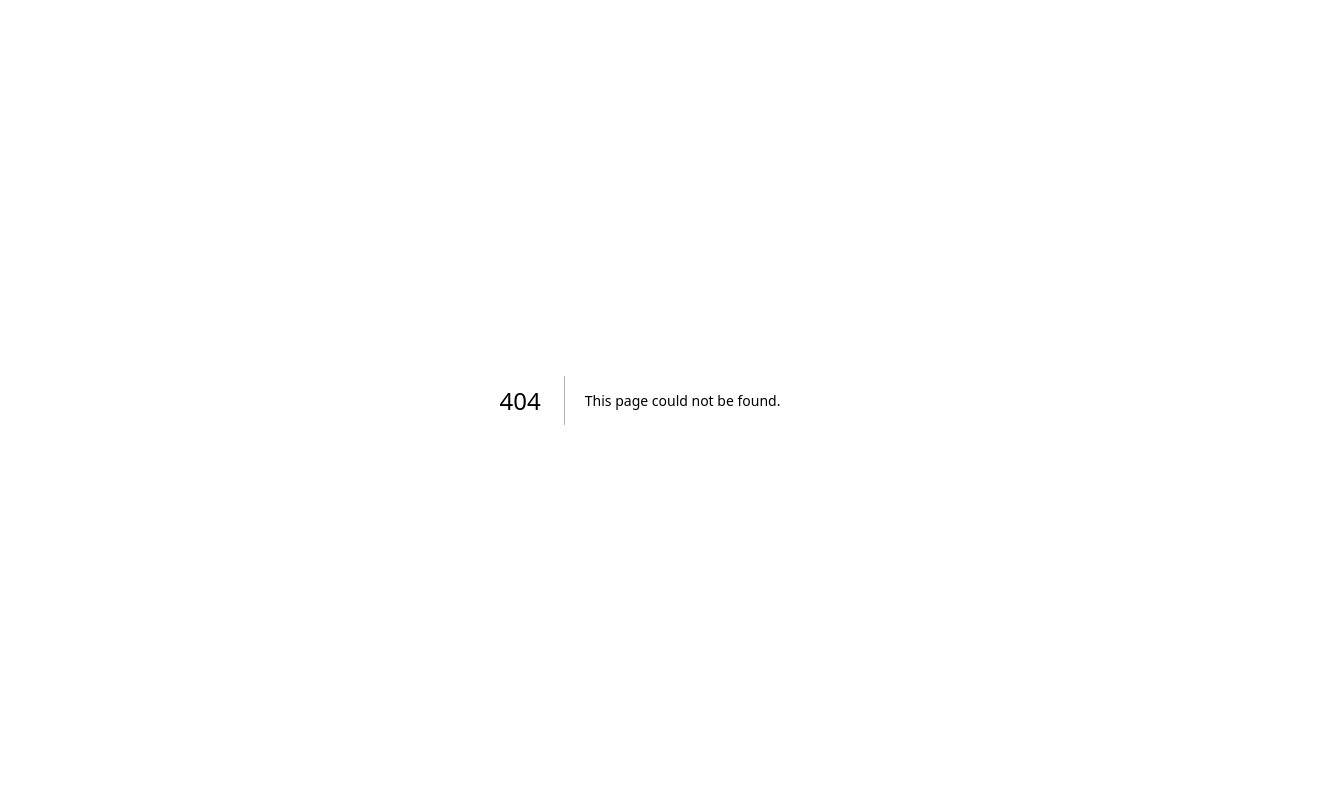
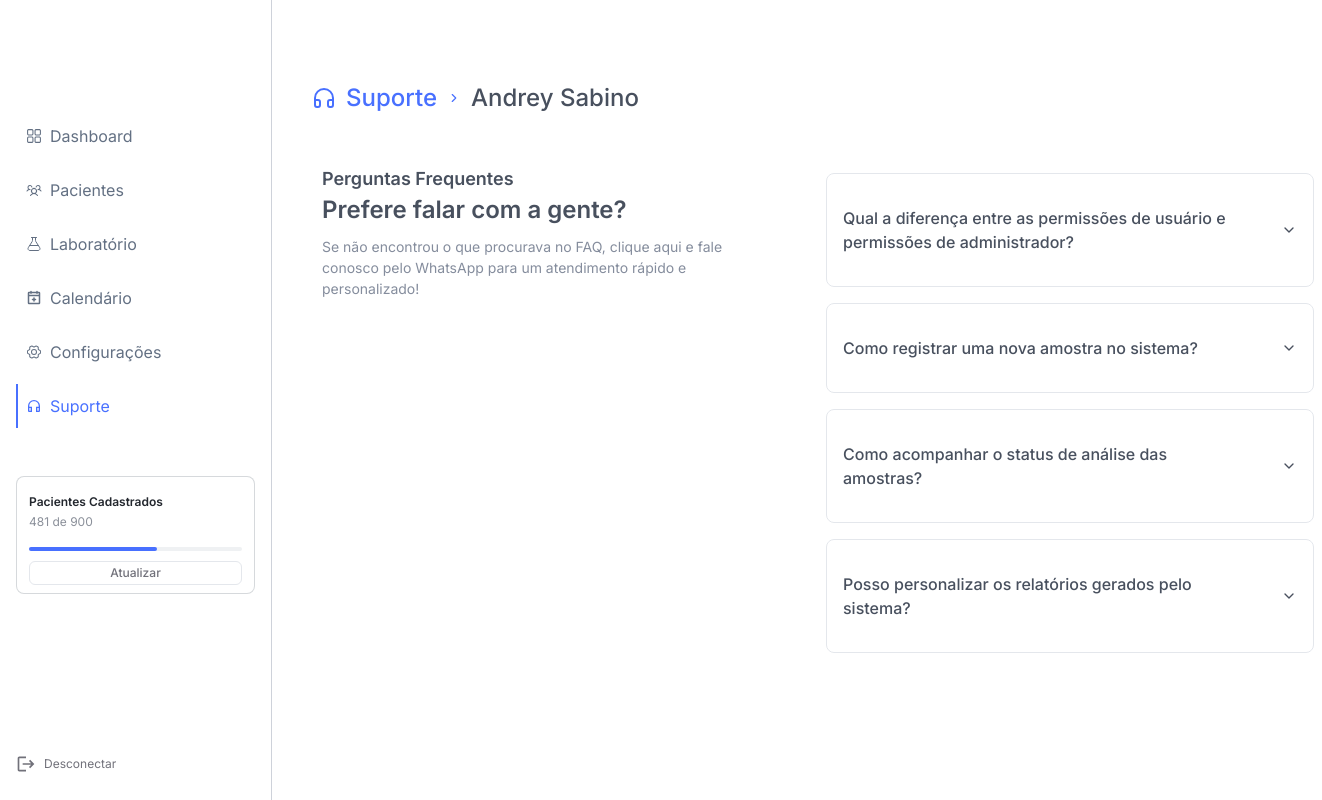
Before and after one commit to six-org/sistema-de-gerenciamento-laboratorial_front-end, a Next.js app: page /suporte in a window 1280 px wide. Before the commit this address had no page. Shown: the whole page, 1322 px wide, since content can reach past the window. Built offline with nearby package versions, Linux system fonts and the light colour scheme; no server answers.

Commit message:
tela de suporte criada

```diff
--- a/package.json
+++ b/package.json
@@ -10,11 +10,12 @@
   },
   "dependencies": {
     "@auth/prisma-adapter": "^2.5.3",
+    "@radix-ui/react-accordion": "^1.2.1",
     "@radix-ui/react-alert-dialog": "^1.1.1",
     "@radix-ui/react-avatar": "^1.1.0",
-    "@radix-ui/react-select": "^2.1.1",
     "@radix-ui/react-popover": "^1.1.1",
     "@radix-ui/react-progress": "^1.1.0",
+    "@radix-ui/react-select": "^2.1.1",
     "@radix-ui/react-slot": "^1.1.0",
     "@radix-ui/react-tabs": "^1.1.0",
     "badge-maker": "^4.0.0",
--- /dev/null
+++ b/src/app/suporte/page.tsx
@@ -0,0 +1,106 @@
+import { HeadphonesIcon } from "lucide-react";
+import NavegacaoUser from "../../../components/navegacaoUser";
+import { Breadcrumb, BreadcrumbItem, BreadcrumbLink, BreadcrumbList, BreadcrumbSeparator } from "@/components/ui/breadcrumb";
+import { Accordion } from "@radix-ui/react-accordion";
+import { AccordionContent, AccordionItem, AccordionTrigger } from "@/components/ui/accordion";
+import { Button } from "react-day-picker";
+
+const Suporte = () => {
+  return (
+    <>
+      <div className="grid grid-cols-[17rem_1fr_23.75rem]">
+        <NavegacaoUser />
+
+        <div className="flex flex-col">
+          <Breadcrumb className="mt-[74px] ml-[40px] py-3">
+            <BreadcrumbList>
+              <BreadcrumbItem>
+                <BreadcrumbLink
+                  href="/pacientes"
+                  className="font-medium text-[1.5rem] flex gap-[0.625rem] items-center text-primary-pure"
+                >
+                  <HeadphonesIcon />
+                  Suporte
+                </BreadcrumbLink>
+              </BreadcrumbItem>
+              <BreadcrumbSeparator className="text-primary-pure" />
+              <BreadcrumbItem>
+                <BreadcrumbLink className="font-medium text-[1.5rem] text-[#48505E]">
+                  Andrey Sabino
+                </BreadcrumbLink>
+              </BreadcrumbItem>
+            </BreadcrumbList>
+          </Breadcrumb>
+
+
+          <div className="absolute w-[1000px] h-[625px] mt-[121px] ml-[50px] flex justify-between">
+
+            <div className="mt-[2.75rem] w-[430px] h-[188px]">
+                <p className="text-[18px] font-semibold text-[#48505E]">Perguntas Frequentes</p>
+                <div className="h-[88px]">
+                    <p className="text-[24px] font-semibold text-[#48505E]">Prefere falar com a gente?</p>
+                    <p className="text-[14px] text-[#858D9D] mt-2">Se não encontrou o que procurava no FAQ, clique aqui e fale conosco pelo WhatsApp para um atendimento rápido e personalizado!</p>
+                </div>
+           </div>
+
+           <div className="mt-[2.75rem] w-[504px]">
+            <Accordion type="single" collapsible className="space-y-4 max-h-[500px] overflow-auto p-2">
+                <AccordionItem value="item-1" className="border rounded-lg border-[#E4E7EC] text-[#48505E] p-4">
+                    <AccordionTrigger><p className="max-w-[400px] text-start">Qual a diferença entre as permissões de usuário e permissões de administrador?</p></AccordionTrigger>
+                    <AccordionContent className="text-[#858D9D]">
+                    <hr className="text-[#E4E7EC] mb-4" />
+                    As permissões de usuário geralmente incluem acesso às funcionalidades básicas, como visualização de amostras, inserção de dados e emissão de relatórios simples. Esses usuários têm permissões limitadas para modificar as configurações do sistema ou fazer alterações em dados críticos.
+                    Já os administradores têm acesso total ao sistema, podendo gerenciar usuários, modificar configurações avançadas, alterar fluxos de trabalho e ajustar permissões de acesso de outros usuários. Administradores também podem gerar relatórios completos e configurar integrações com outros sistemas.
+                    </AccordionContent>
+                </AccordionItem>
+
+                <AccordionItem value="item-2" className="border rounded-lg border-[#E4E7EC] text-[#48505E] p-4">
+                    <AccordionTrigger><p className="max-w-[400px] text-start">Como registrar uma nova amostra no sistema?</p></AccordionTrigger>
+                    <AccordionContent className="text-[#858D9D]">
+                    <hr className="text-[#E4E7EC] mb-4" />
+                    Texto aqui
+                    </AccordionContent>
+                </AccordionItem>
+
+                <AccordionItem value="item-3" className="border rounded-lg border-[#E4E7EC] text-[#48505E] p-4">
+                    <AccordionTrigger><p className="max-w-[400px] text-start">Como acompanhar o status de análise das amostras?</p></AccordionTrigger>
+                    <AccordionContent className="text-[#858D9D]">
+                    <hr className="text-[#E4E7EC] mb-4" />
+                    Texto aqui
+                    </AccordionContent>
+                </AccordionItem>
+
+                <AccordionItem value="item-4" className="border rounded-lg border-[#E4E7EC] text-[#48505E] p-4">
+                    <AccordionTrigger><p className="max-w-[400px] text-start">Posso personalizar os relatórios gerados pelo sistema?</p></AccordionTrigger>
+                    <AccordionContent className="text-[#858D9D]">
+                    <hr className="text-[#E4E7EC] mb-4" />
+                    Texto aqui
+                    </AccordionContent>
+                </AccordionItem>
+
+                <AccordionItem value="item-5" className="border rounded-lg border-[#E4E7EC] text-[#48505E] p-4">
+                    <AccordionTrigger><p className="max-w-[400px] text-start">O sistema de gerenciamento laboratorial permite integração com equipamentos de laboratório?</p></AccordionTrigger>
+                    <AccordionContent className="text-[#858D9D]">
+                    <hr className="text-[#E4E7EC] mb-4" />
+                    Texto aqui
+                    </AccordionContent>
+                </AccordionItem>
+
+                <AccordionItem value="item-6" className="border rounded-lg border-[#E4E7EC] text-[#48505E] p-4">
+                    <AccordionTrigger><p className="max-w-[400px] text-start">Como acessar o suporte técnico em caso de problemas?</p></AccordionTrigger>
+                    <AccordionContent className="text-[#858D9D]">
+                    <hr className="text-[#E4E7EC] mb-4" />
+                    Texto aqui
+                    </AccordionContent>
+                </AccordionItem>
+                </Accordion>
+            </div>
+
+          </div>
+        </div>
+      </div>
+    </>
+  );
+};
+
+export default Suporte;
--- /dev/null
+++ b/src/components/ui/accordion.tsx
@@ -0,0 +1,58 @@
+"use client"
+
+import * as React from "react"
+import * as AccordionPrimitive from "@radix-ui/react-accordion"
+import { ChevronDown } from "lucide-react"
+
+import { cn } from "@/lib/utils"
+
+const Accordion = AccordionPrimitive.Root
+
+const AccordionItem = React.forwardRef<
+  React.ElementRef<typeof AccordionPrimitive.Item>,
+  React.ComponentPropsWithoutRef<typeof AccordionPrimitive.Item>
+>(({ className, ...props }, ref) => (
+  <AccordionPrimitive.Item
+    ref={ref}
+    className={cn("border-b", className)}
+    {...props}
+  />
+))
+AccordionItem.displayName = "AccordionItem"
+
+const AccordionTrigger = React.forwardRef<
+  React.ElementRef<typeof AccordionPrimitive.Trigger>,
+  React.ComponentPropsWithoutRef<typeof AccordionPrimitive.Trigger>
+>(({ className, children, ...props }, ref) => (
+  <AccordionPrimitive.Header className="flex">
+    <AccordionPrimitive.Trigger
+      ref={ref}
+      className={cn(
+        "flex flex-1 items-center justify-between py-4 font-medium transition-all hover:underline [&[data-state=open]>svg]:rotate-180",
+        className
+      )}
+      {...props}
+    >
+      {children}
+      <ChevronDown className="h-4 w-4 shrink-0 transition-transform duration-200" />
+    </AccordionPrimitive.Trigger>
+  </AccordionPrimitive.Header>
+))
+AccordionTrigger.displayName = AccordionPrimitive.Trigger.displayName
+
+const AccordionContent = React.forwardRef<
+  React.ElementRef<typeof AccordionPrimitive.Content>,
+  React.ComponentPropsWithoutRef<typeof AccordionPrimitive.Content>
+>(({ className, children, ...props }, ref) => (
+  <AccordionPrimitive.Content
+    ref={ref}
+    className="overflow-hidden text-sm transition-all data-[state=closed]:animate-accordion-up data-[state=open]:animate-accordion-down"
+    {...props}
+  >
+    <div className={cn("pb-4 pt-0", className)}>{children}</div>
+  </AccordionPrimitive.Content>
+))
+
+AccordionContent.displayName = AccordionPrimitive.Content.displayName
+
+export { Accordion, AccordionItem, AccordionTrigger, AccordionContent }
--- a/tailwind.config.ts
+++ b/tailwind.config.ts
@@ -11,68 +11,94 @@ const config = {
   prefix: "",
   theme: {
   	container: {
-      center: true,
-      padding: "2rem",
+  		center: 'true',
+  		padding: '2rem',
   		screens: {
-        "2xl": "1400px",
-      },
+  			'2xl': '1400px'
+  		}
   	},
   	extend: {
   		colors: {
-        border: "hsl(var(--border))",
-        input: "hsl(var(--input))",
-        ring: "hsl(var(--ring))",
-        background: "hsl(var(--background))",
-        foreground: "hsl(var(--foreground))",
+  			border: 'hsl(var(--border))',
+  			input: 'hsl(var(--input))',
+  			ring: 'hsl(var(--ring))',
+  			background: 'hsl(var(--background))',
+  			foreground: 'hsl(var(--foreground))',
   			primary: {
-          DEFAULT: "hsl(var(--primary))",
-          foreground: "hsl(var(--primary-foreground))",
+  				DEFAULT: 'hsl(var(--primary))',
+  				foreground: 'hsl(var(--primary-foreground))'
   			},
   			secondary: {
-          DEFAULT: "hsl(var(--secondary))",
-          foreground: "hsl(var(--secondary-foreground))",
+  				DEFAULT: 'hsl(var(--secondary))',
+  				foreground: 'hsl(var(--secondary-foreground))'
   			},
   			destructive: {
-          DEFAULT: "hsl(var(--destructive))",
-          foreground: "hsl(var(--destructive-foreground))",
+  				DEFAULT: 'hsl(var(--destructive))',
+  				foreground: 'hsl(var(--destructive-foreground))'
   			},
   			muted: {
-          DEFAULT: "hsl(var(--muted))",
-          foreground: "hsl(var(--muted-foreground))",
+  				DEFAULT: 'hsl(var(--muted))',
+  				foreground: 'hsl(var(--muted-foreground))'
   			},
   			accent: {
-          DEFAULT: "hsl(var(--accent))",
-          foreground: "hsl(var(--accent-foreground))",
+  				DEFAULT: 'hsl(var(--accent))',
+  				foreground: 'hsl(var(--accent-foreground))'
   			},
   			popover: {
-          DEFAULT: "hsl(var(--popover))",
-          foreground: "hsl(var(--popover-foreground))",
+  				DEFAULT: 'hsl(var(--popover))',
+  				foreground: 'hsl(var(--popover-foreground))'
   			},
   			card: {
-          DEFAULT: "hsl(var(--card))",
-          foreground: "hsl(var(--card-foreground))",
-        },
+  				DEFAULT: 'hsl(var(--card))',
+  				foreground: 'hsl(var(--card-foreground))'
+  			}
   		},
   		borderRadius: {
-        lg: "var(--radius)",
-        md: "calc(var(--radius) - 2px)",
-        sm: "calc(var(--radius) - 4px)",
+  			lg: 'var(--radius)',
+  			md: 'calc(var(--radius) - 2px)',
+  			sm: 'calc(var(--radius) - 4px)'
   		},
   		keyframes: {
-        "accordion-down": {
-          from: { height: "0" },
-          to: { height: "var(--radix-accordion-content-height)" },
+  			'accordion-down': {
+  				from: {
+  					height: '0'
   				},
-        "accordion-up": {
-          from: { height: "var(--radix-accordion-content-height)" },
-          to: { height: "0" },
+  				to: {
+  					height: 'var(--radix-accordion-content-height)'
+  				}
   			},
+  			'accordion-up': {
+  				from: {
+  					height: 'var(--radix-accordion-content-height)'
+  				},
+  				to: {
+  					height: '0'
+  				}
+  			},
+  			'accordion-down': {
+  				from: {
+  					height: '0'
+  				},
+  				to: {
+  					height: 'var(--radix-accordion-content-height)'
+  				}
+  			},
+  			'accordion-up': {
+  				from: {
+  					height: 'var(--radix-accordion-content-height)'
+  				},
+  				to: {
+  					height: '0'
+  				}
+  			}
   		},
   		animation: {
-        "accordion-down": "accordion-down 0.2s ease-out",
-        "accordion-up": "accordion-up 0.2s ease-out",
-      },
-    },
+  			'accordion-down': 'accordion-down 0.2s ease-out',
+  			'accordion-up': 'accordion-up 0.2s ease-out',
+  			'accordion-down': 'accordion-down 0.2s ease-out',
+  			'accordion-up': 'accordion-up 0.2s ease-out'
+  		}
+  	}
   },
   plugins: [require("tailwindcss-animate")],
 } satisfies Config
```
Also changed, not shown: 1 other file (tests, documents, lock files or other folders). Lines whose indentation alone changed are shown as unchanged.
